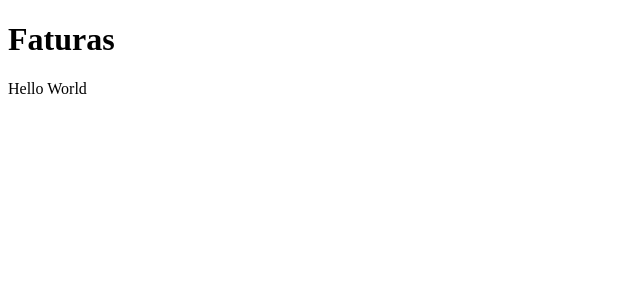
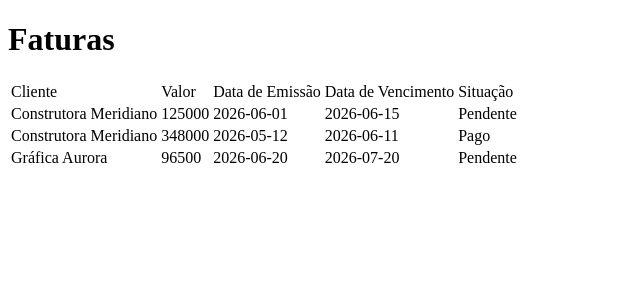
Before and after one commit to jamillerocha21/gefina, a React (Vite) app in the folder web/: page / in a window 1280 px wide. Shown: the top 300 px of the page, without its empty margins (0-640 px from the left). Built offline with nearby package versions, Linux system fonts and the light colour scheme.

Commit message:
modularizar aplicacao em componentes
Closes #6

```diff
--- /dev/null
+++ b/web/src/App.tsx
@@ -0,0 +1,33 @@
+import InvoiceTable from './InvoiceTable.tsx';
+import { Invoice } from './invoiceType.ts';
+
+const invoices: Invoice[] = [
+  {
+    id: 1,
+    amount: 125000,
+    status: 'pending',
+    issueDate: '2026-06-01',
+    dueDate: '2026-06-15',
+    customer: { id: 1, name: 'Construtora Meridiano', email: 'contato@meridiano.com.br' },
+  },
+  {
+    id: 2,
+    amount: 348000,
+    status: 'paid',
+    issueDate: '2026-05-12',
+    dueDate: '2026-06-11',
+    customer: { id: 1, name: 'Construtora Meridiano', email: 'contato@meridiano.com.br' },
+  },
+  {
+    id: 3,
+    amount: 96500,
+    status: 'pending',
+    issueDate: '2026-06-20',
+    dueDate: '2026-07-20',
+    customer: { id: 2, name: 'Gráfica Aurora', email: 'contato@graficaaurora.com.br' },
+  },
+];
+
+export default function App() {
+    return <InvoiceTable invoices={invoices}/>
+}
--- /dev/null
+++ b/web/src/InvoiceRow.tsx
@@ -0,0 +1,17 @@
+import { Invoice } from './invoiceType.ts';
+import statusLabel from './statusLabel.ts';
+
+interface InvoiceRowProps {
+    invoice: Invoice;
+}
+export default function InvoiceRow(props: InvoiceRowProps) {
+    const invoice = props.invoice;
+
+    return <tr>
+        <td>{invoice.customer.name}</td>
+        <td>{invoice.amount}</td>
+        <td>{invoice.issueDate}</td>
+        <td>{invoice.dueDate}</td>
+        <td>{statusLabel(invoice.status)}</td>
+    </tr>
+}
--- /dev/null
+++ b/web/src/InvoiceTable.tsx
@@ -0,0 +1,29 @@
+import { Invoice } from './invoiceType.ts';
+import InvoiceRow from './invoiceRow.tsx';
+
+interface InvoiceTableProps {
+    invoices: Invoice[];
+}
+
+export default function InvoiceTable(props: InvoiceTableProps) {
+    const invoices = props.invoices;
+
+    return <table>
+        <thead>
+            <tr>
+                <td>Cliente</td>
+                <td>Valor</td>
+                <td>Data de Emissão</td>
+                <td>Data de Vencimento</td>
+                <td>Situação</td>
+            </tr>
+        </thead>
+        <tbody>
+            {invoices.map(invoice => (
+                <InvoiceRow
+                    key={invoice.id}
+                    invoice={invoice}/>
+            ))}
+        </tbody>
+    </table>
+}
--- /dev/null
+++ b/web/src/invoiceType.ts
@@ -0,0 +1,16 @@
+export type InvoiceStatus = 'pending' | 'paid';
+
+interface Customer {
+  id: number;
+  name: string;
+  email: string;
+}
+
+export interface Invoice {
+  id: number;
+  amount: number;
+  status: InvoiceStatus;
+  issueDate: string;
+  dueDate: string;
+  customer: Customer;
+}
--- a/web/src/main.tsx
+++ b/web/src/main.tsx
@@ -1,5 +1,5 @@
 import { createRoot } from 'react-dom/client';
-
+import App from './App.tsx';
 const root = document.querySelector('div');
 
-if (root !== null) createRoot(root).render('Hello World');
+if (root !== null) createRoot(root).render(<App/>);
--- /dev/null
+++ b/web/src/statusLabel.ts
@@ -0,0 +1,5 @@
+import { InvoiceStatus } from './invoiceType.ts';
+
+export default function statusLabel(status: InvoiceStatus) {
+    return status === 'paid' ? 'Pago' : 'Pendente';
+}
```
